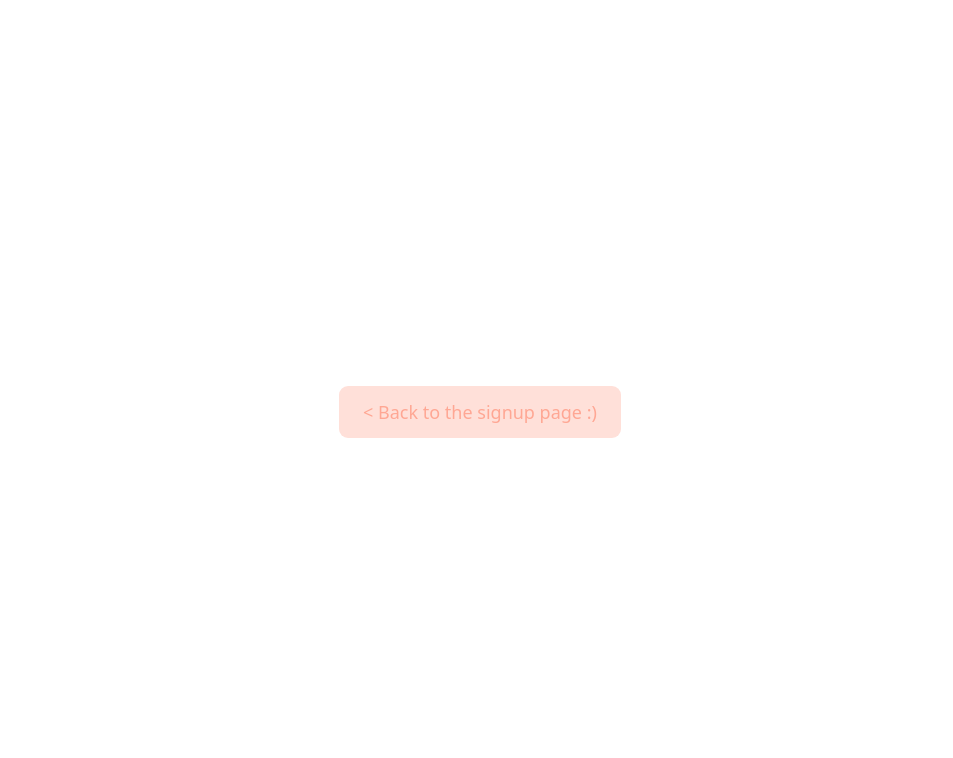
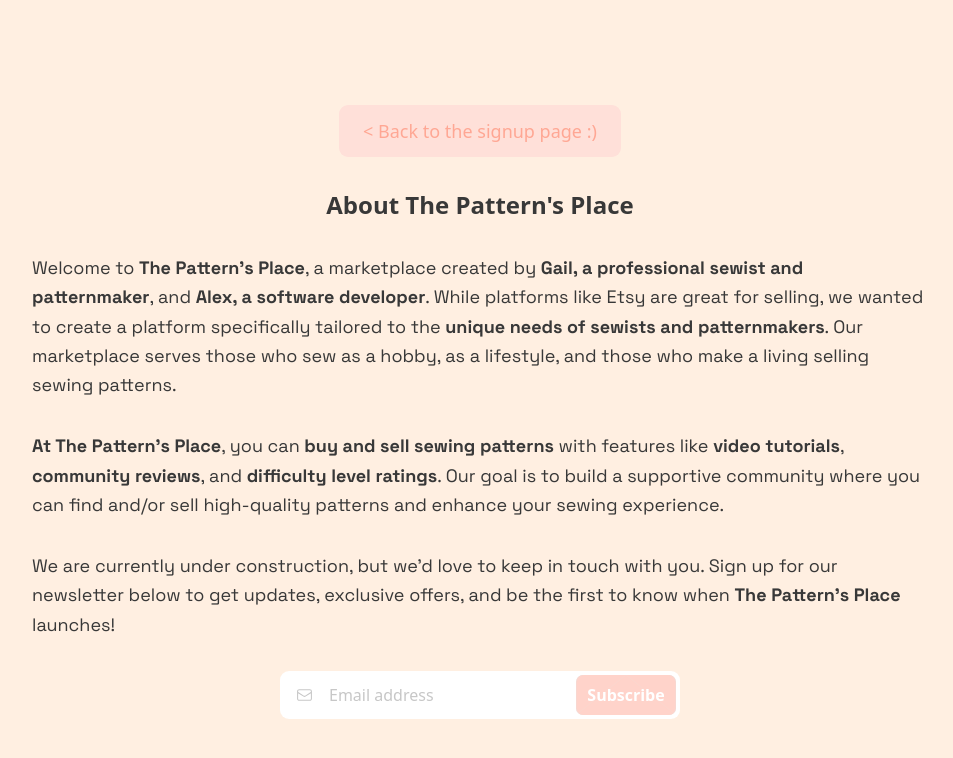
Before and after one commit to alexandermaat99/ThePatternsPlaceNewsletter, a Next.js app in the folder tpp-newsletter/: page /about in a window 1280 px wide. Shown: the top 758 px of the page, without its empty margins (160-1113 px from the left). Built offline with nearby package versions, Linux system fonts and the light colour scheme.

Commit message:
added an about page, in progress

```diff
--- a/tpp-newsletter/app/about/page.tsx
+++ b/tpp-newsletter/app/about/page.tsx
@@ -1,11 +1,46 @@
 import LearnMoreButton from "@/components/LearnMoreButton";
-// import TPP_SVG from "@/public/images/TPP_SVG.svg"; // Assuming you're using an SVG loader for Next.js
+import NewsletterForm from "@/components/NewsletterForm";
 
 export default function AboutPage() {
   return (
-    <div className="flex flex-col items-center justify-center min-h-screen bg-gray-50">
-      {/* Render the SVG component */}
+    <div className="flex flex-col items-center justify-center p-10 min-h-screen bg-tppBackground space-y-8">
+      {/* Render the LearnMoreButton */}
       <LearnMoreButton href="/" label="< Back to the signup page :)" />
+
+      {/* Styled paragraph block */}
+      <h1 className="text-2xl font-bold text-tppBlack">
+        About The Pattern&apos;s Place
+      </h1>
+
+      <p className="font-space text-tppBlack text-lg leading-relaxed max-w-4xl">
+        Welcome to <strong>The Pattern&apos;s Place</strong>, a marketplace
+        created by <strong>Gail, a professional sewist and patternmaker</strong>
+        , and <strong>Alex, a software developer</strong>. While platforms like
+        Etsy are great for selling, we wanted to create a platform specifically
+        tailored to the {""}
+        <strong>unique needs of sewists and patternmakers</strong>. Our
+        marketplace serves those who sew as a hobby, as a lifestyle, and those
+        who make a living selling sewing patterns.
+      </p>
+
+      <p className="font-space text-tppBlack text-lg leading-relaxed max-w-4xl mt-4">
+        <strong>At The Pattern&apos;s Place</strong>, you can{" "}
+        <strong>buy and sell sewing patterns</strong> with features like{" "}
+        <strong>video tutorials</strong>, <strong>community reviews</strong>,
+        and <strong>difficulty level ratings</strong>. Our goal is to build a
+        supportive community where you can find and/or sell high-quality
+        patterns and enhance your sewing experience.
+      </p>
+
+      <p className="font-space text-tppBlack text-lg leading-relaxed max-w-4xl mt-4">
+        We are currently under construction, but we&apos;d love to keep in touch
+        with you. Sign up for our newsletter below to get updates, exclusive
+        offers, and be the first to know when{" "}
+        <strong>The Pattern&apos;s Place</strong> launches!
+      </p>
+
+      {/* Render the NewsletterForm */}
+      <NewsletterForm />
     </div>
   );
 }
```
